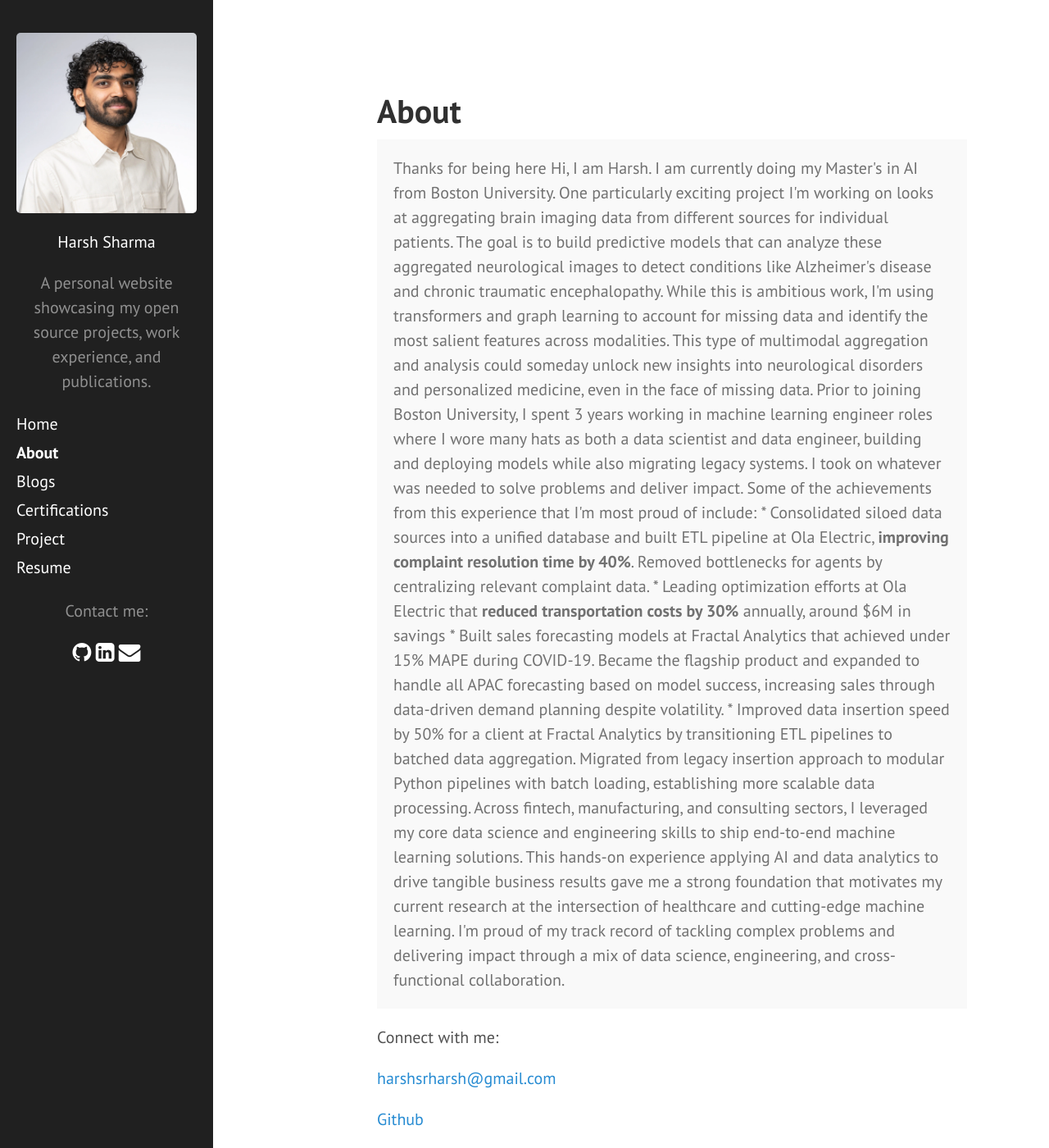
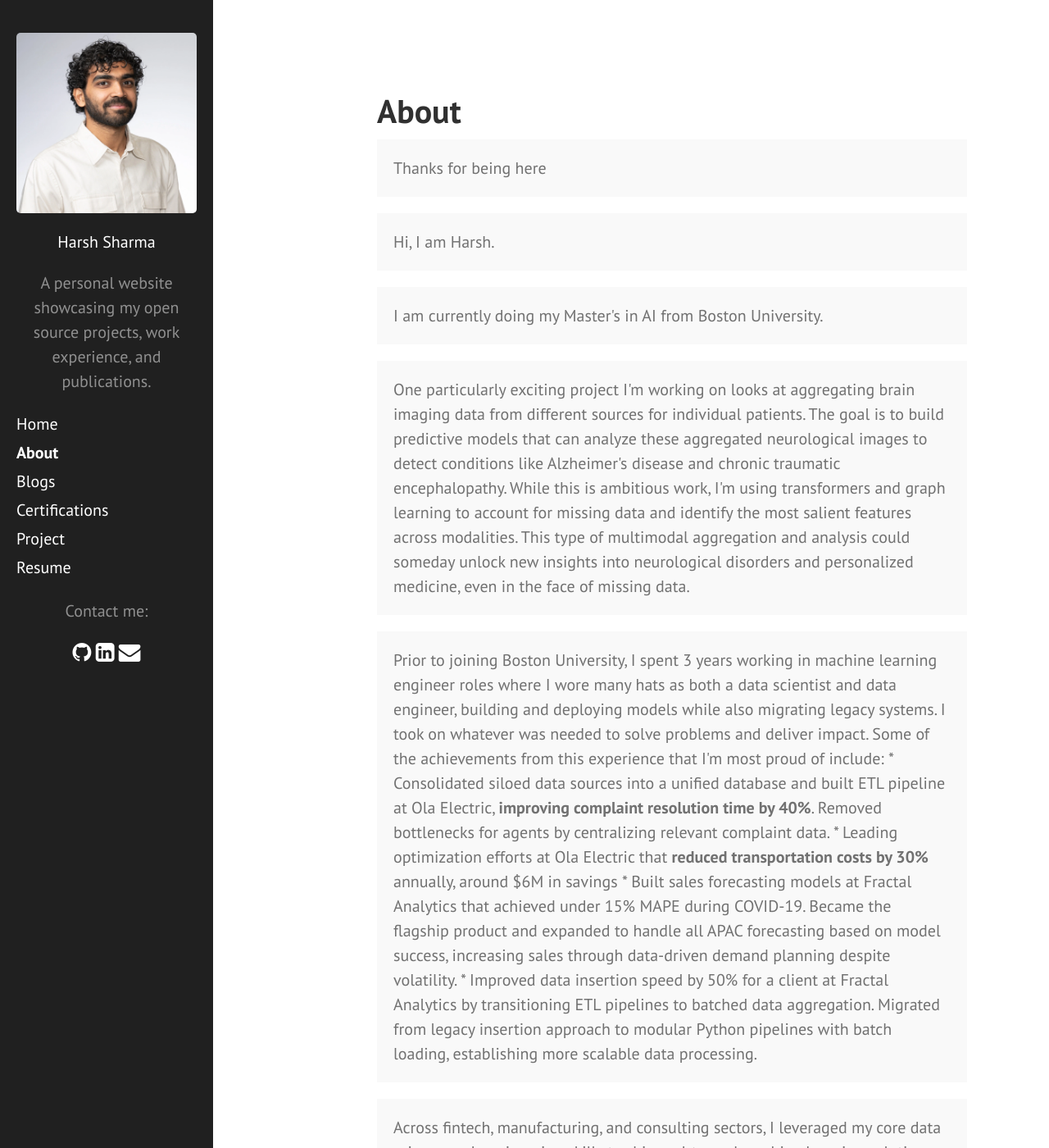
Before and after one commit to 97harsh/97harsh.github.io, a Jekyll site: the page built from about.md, in a window 1280 px wide and 1400 px high. Shown: the whole window at 82% size. Built offline with Jekyll 4.4.1, drawn with Linux system fonts in a browser that asks for light colours; nearby versions of some CDN libraries; Markdown is read by kramdown in place of the engine named in the settings; a script that is not in the unit is left out; some of the changed text lies outside the part shown.

Commit message:
added paragraph breaks in about

```diff
--- a/about.md
+++ b/about.md
@@ -5,12 +5,17 @@ title: About
 
 <p class="message">
   Thanks for being here
-
+</p>
+<p class="message">
   Hi, I am Harsh.
+</p>
+<p class="message">
   I am currently doing my Master's in AI from Boston University.
-
+</p>
+<p class="message">
   One particularly exciting project I'm working on looks at aggregating brain imaging data from different sources for individual patients. The goal is to build predictive models that can analyze these aggregated neurological images to detect conditions like Alzheimer's disease and chronic traumatic encephalopathy. While this is ambitious work, I'm using transformers and graph learning to account for missing data and identify the most salient features across modalities. This type of multimodal aggregation and analysis could someday unlock new insights into neurological disorders and personalized medicine, even in the face of missing data.
-
+</p>
+<p class="message">
   Prior to joining Boston University, I spent 3 years working in machine learning engineer roles where I wore many hats as both a data scientist and data engineer, building and deploying models while also migrating legacy systems. I took on whatever was needed to solve problems and deliver impact.
 
   Some of the achievements from this experience that I'm most proud of include:
@@ -18,7 +23,8 @@ title: About
   * Leading optimization efforts at Ola Electric that <b>reduced transportation costs by 30%</b> annually, around $6M in savings
   * Built sales forecasting models at Fractal Analytics that achieved under 15% MAPE during COVID-19. Became the flagship product and expanded to handle all APAC forecasting based on model success, increasing sales through data-driven demand planning despite volatility.
   * Improved data insertion speed by 50% for a client at Fractal Analytics by transitioning ETL pipelines to batched data aggregation. Migrated from legacy insertion approach to modular Python pipelines with batch loading, establishing more scalable data processing.
-
+</p>
+<p class="message">
   Across fintech, manufacturing, and consulting sectors, I leveraged my core data science and engineering skills to ship end-to-end machine learning solutions. This hands-on experience applying AI and data analytics to drive tangible business results gave me a strong foundation that motivates my current research at the intersection of healthcare and cutting-edge machine learning. I'm proud of my track record of tackling complex problems and delivering impact through a mix of data science, engineering, and cross-functional collaboration.
 </p>
 
```
